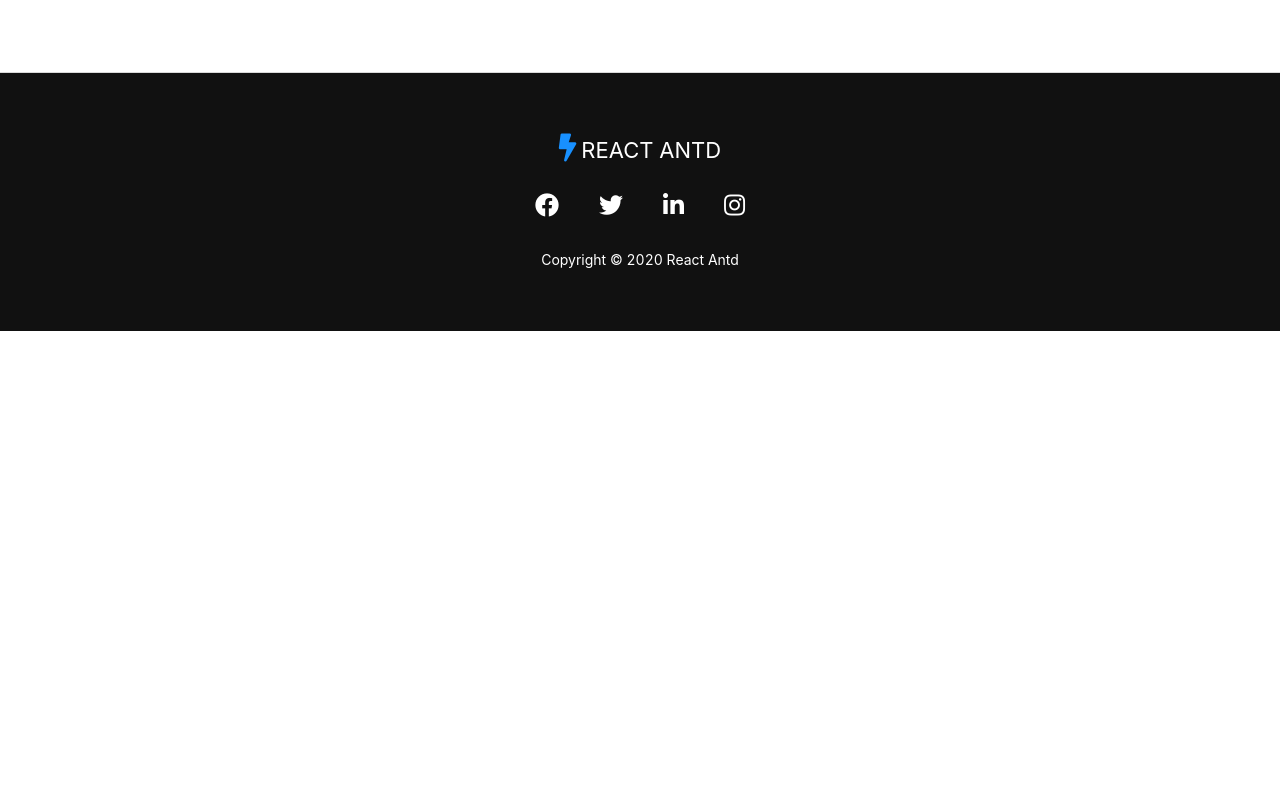
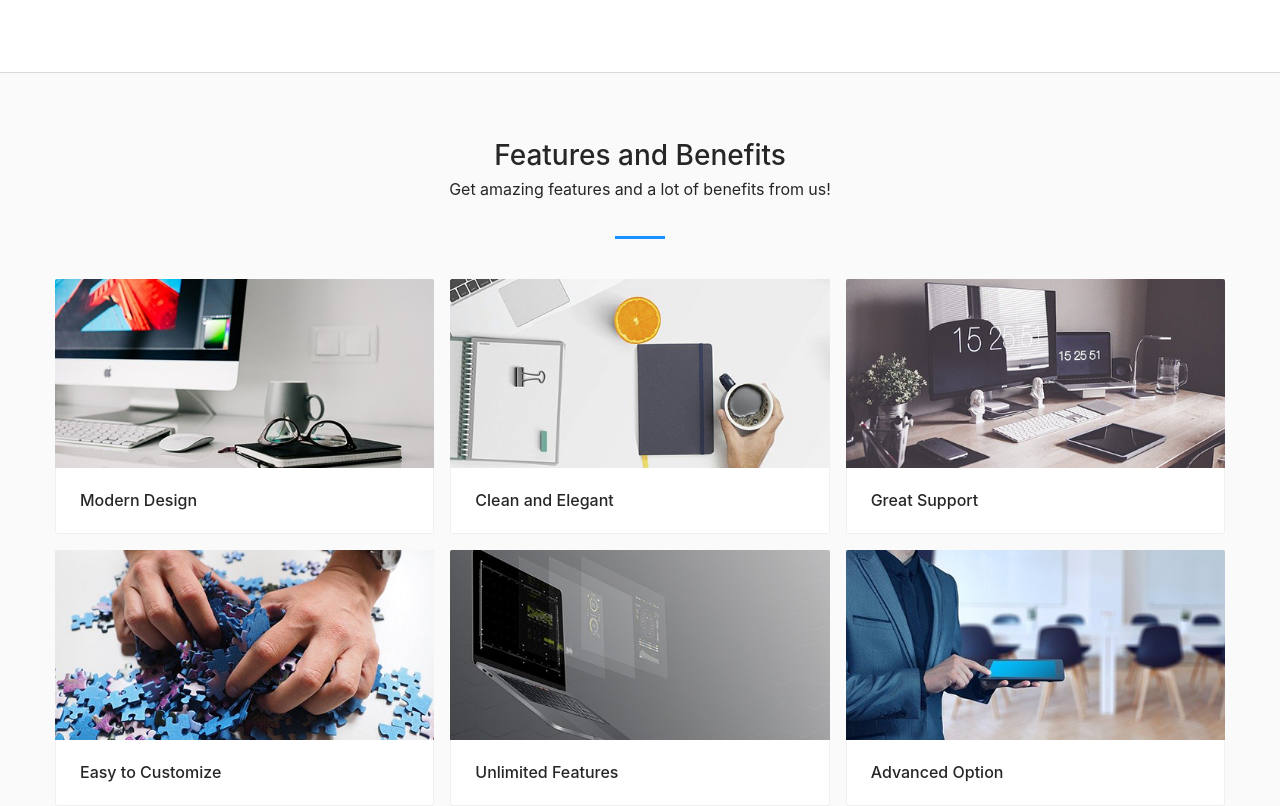
Before and after one commit to kevinadhiguna/react-antdesign-web, a React (Create React App) app: page / in a window 1280 px wide. Shown: the part 1320-2126 px from the top of the page. Before the commit the page ends 1651 px from the top, so only its background shows below. Built offline with nearby package versions, Linux system fonts and the light colour scheme.

Commit message:
feat: add feature section

```diff
--- /dev/null
+++ b/src/components/home/feature.js
@@ -0,0 +1,59 @@
+import React from 'react';
+
+import image1 from '../../assets/images/modern-design.jpg';
+import image2 from '../../assets/images/clean-design.jpg';
+import image3 from '../../assets/images/great-support.jpg';
+import image4 from '../../assets/images/easy-customise.jpg';
+import image5 from '../../assets/images/unlimited-features.jpg';
+import image6 from '../../assets/images/advanced-option.jpg';
+
+import { Row, Col, Card } from 'antd';
+const { Meta } = Card;
+
+
+function AppFeature() {
+    return (
+        <div className="block featureBlock bgGray">
+            <div className="container-fluid">
+                <div className="titleHolder">
+                    <h2>Features and Benefits</h2>
+                    <p>Get amazing features and a lot of benefits from us!</p>
+                </div>
+                <Row gutter={[16, 16]}>
+                    <Col xs={{ span: 24 }} sm={{ span: 12 }} md={{ span: 8 }}>
+                        <Card hoverable cover={<img src={image1} alt="Modern Design" />} >
+                            <Meta title="Modern Design" />
+                        </Card>
+                    </Col>
+                    <Col xs={{ span: 24 }} sm={{ span: 12 }} md={{ span: 8 }}>
+                        <Card hoverable cover={<img src={image2} alt="Clean and Elegant" />} >
+                            <Meta title="Clean and Elegant" />
+                        </Card>
+                    </Col>
+                    <Col xs={{ span: 24 }} sm={{ span: 12 }} md={{ span: 8 }}>
+                        <Card hoverable cover={<img src={image3} alt="Great Support" />} >
+                            <Meta title="Great Support" />
+                        </Card>
+                    </Col>
+                    <Col xs={{ span: 24 }} sm={{ span: 12 }} md={{ span: 8 }}>
+                        <Card hoverable cover={<img src={image4} alt="Easy to Customize" />} >
+                            <Meta title="Easy to Customize" />
+                        </Card>
+                    </Col>
+                    <Col xs={{ span: 24 }} sm={{ span: 12 }} md={{ span: 8 }}>
+                        <Card hoverable cover={<img src={image5} alt="Unlimited Features" />} >
+                            <Meta title="Unlimited Features" />
+                        </Card>
+                    </Col>
+                    <Col xs={{ span: 24 }} sm={{ span: 12 }} md={{ span: 8 }}>
+                        <Card hoverable cover={<img src={image6} alt="Advanced Option" />} >
+                            <Meta title="Advanced Option" />
+                        </Card>
+                    </Col>
+                </Row>
+            </div>
+        </div>
+    );
+}
+
+export default AppFeature;
--- a/src/views/home.js
+++ b/src/views/home.js
@@ -2,12 +2,14 @@
 
 import AppHero from '../components/home/hero';
 import AppAbout from '../components/home/about';
+import AppFeature from '../components/home/feature';
 
 function AppHome() {
   return (
     <div className="main">
       <AppHero />
       <AppAbout />
+      <AppFeature />
     </div>
   );
 }
```
